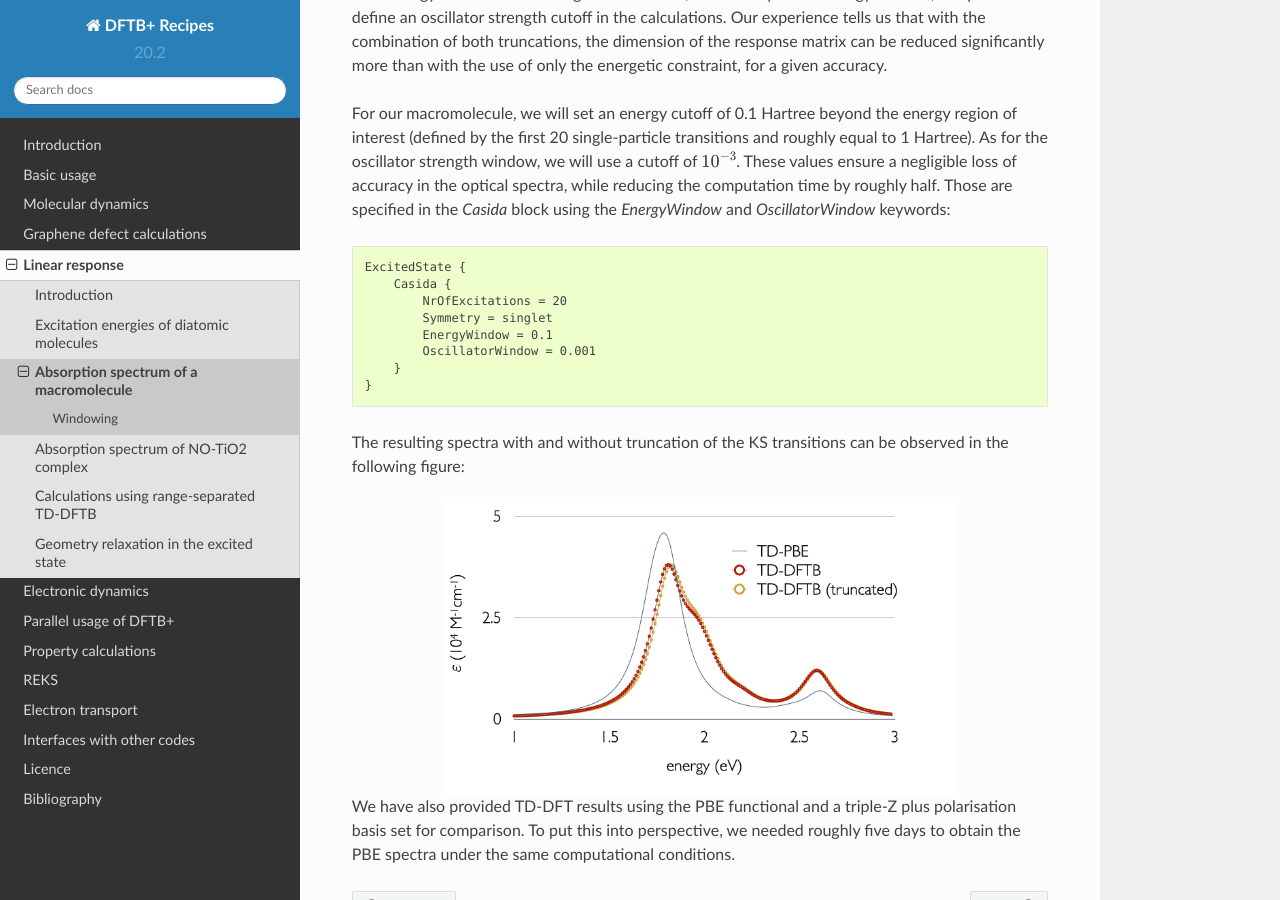
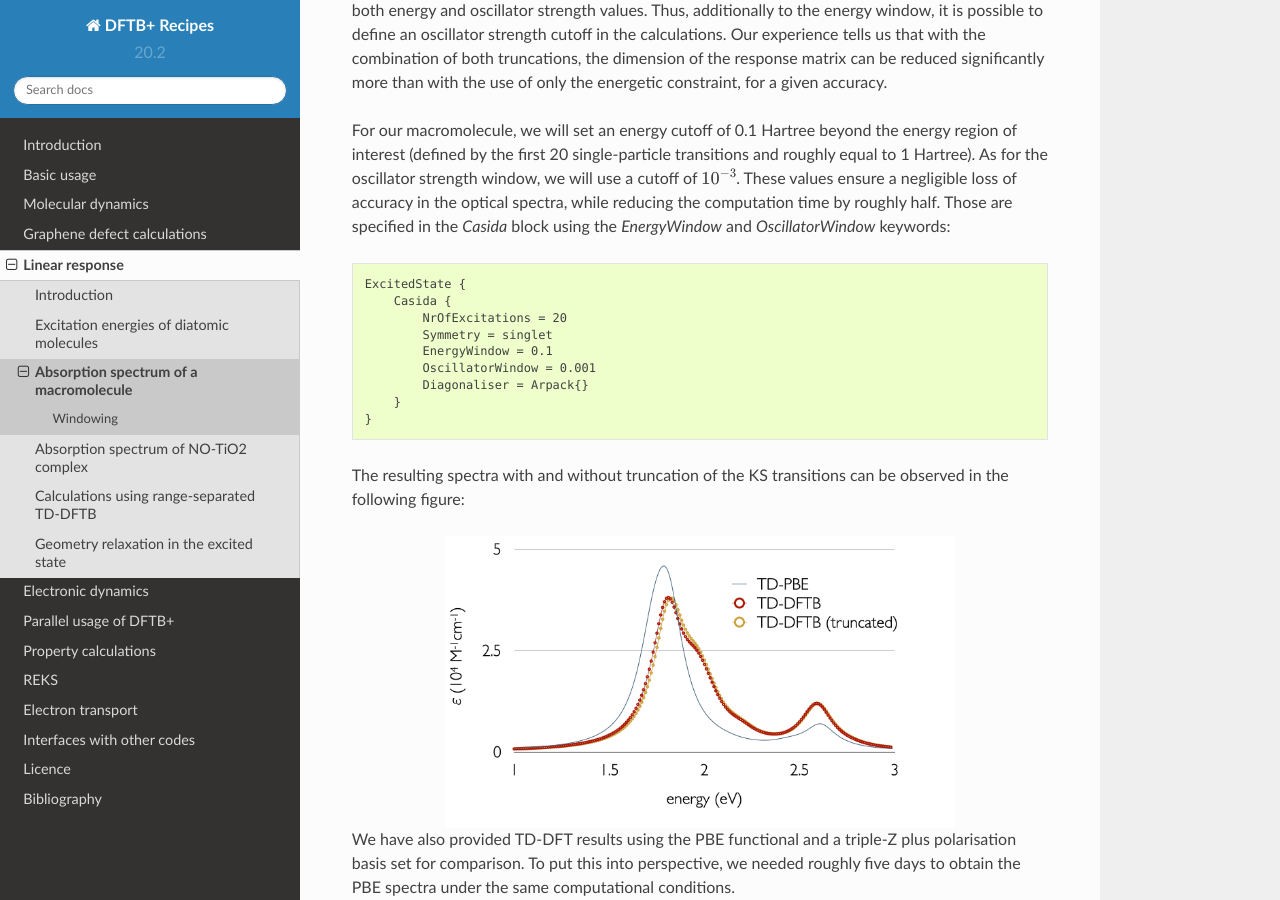
Before and after one commit to dftbplus/recipes, a Sphinx documentation site: the page built from docs/linresp/macromolecule.rst, in a window 1280 px wide and 900 px high, scrolled down 1214 px. Built offline with Sphinx 7.4.7 and the Read the Docs theme 2.0.0, drawn with Linux system fonts in a browser that asks for light colours; some of the changed text lies outside the part shown.

Commit message:
Update to work with parser version 10

```diff
--- a/docs/linresp/diatomic.rst
+++ b/docs/linresp/diatomic.rst
@@ -48,6 +48,7 @@
       Casida {
           NrOfExcitations = 10
           Symmetry = both
+          Diagonaliser = Arpack{}
       }
   }
 
@@ -127,6 +128,7 @@
   ExcitedState {
       Casida {
           NrOfExcitations = 10
+          Diagonaliser = Arpack{}
       }
   }
 
--- a/docs/linresp/macromolecule.rst
+++ b/docs/linresp/macromolecule.rst
@@ -17,6 +17,7 @@
       Casida {
           NrOfExcitations = 20
           Symmetry = singlet
+          Diagonaliser = Arpack{}
       }
   }
 
@@ -73,6 +74,7 @@
           Symmetry = singlet
           EnergyWindow = 0.1
           OscillatorWindow = 0.001
+          Diagonaliser = Arpack{}
       }
   }
 
--- a/docs/linresp/no-titania.rst
+++ b/docs/linresp/no-titania.rst
@@ -32,6 +32,7 @@
       Casida {
           NrOfExcitations = 1200
           EnergyWindow = 0.01
+          Diagonaliser = Arpack{}
       }
   }
 
```
Also changed, not shown: 5 other files.
